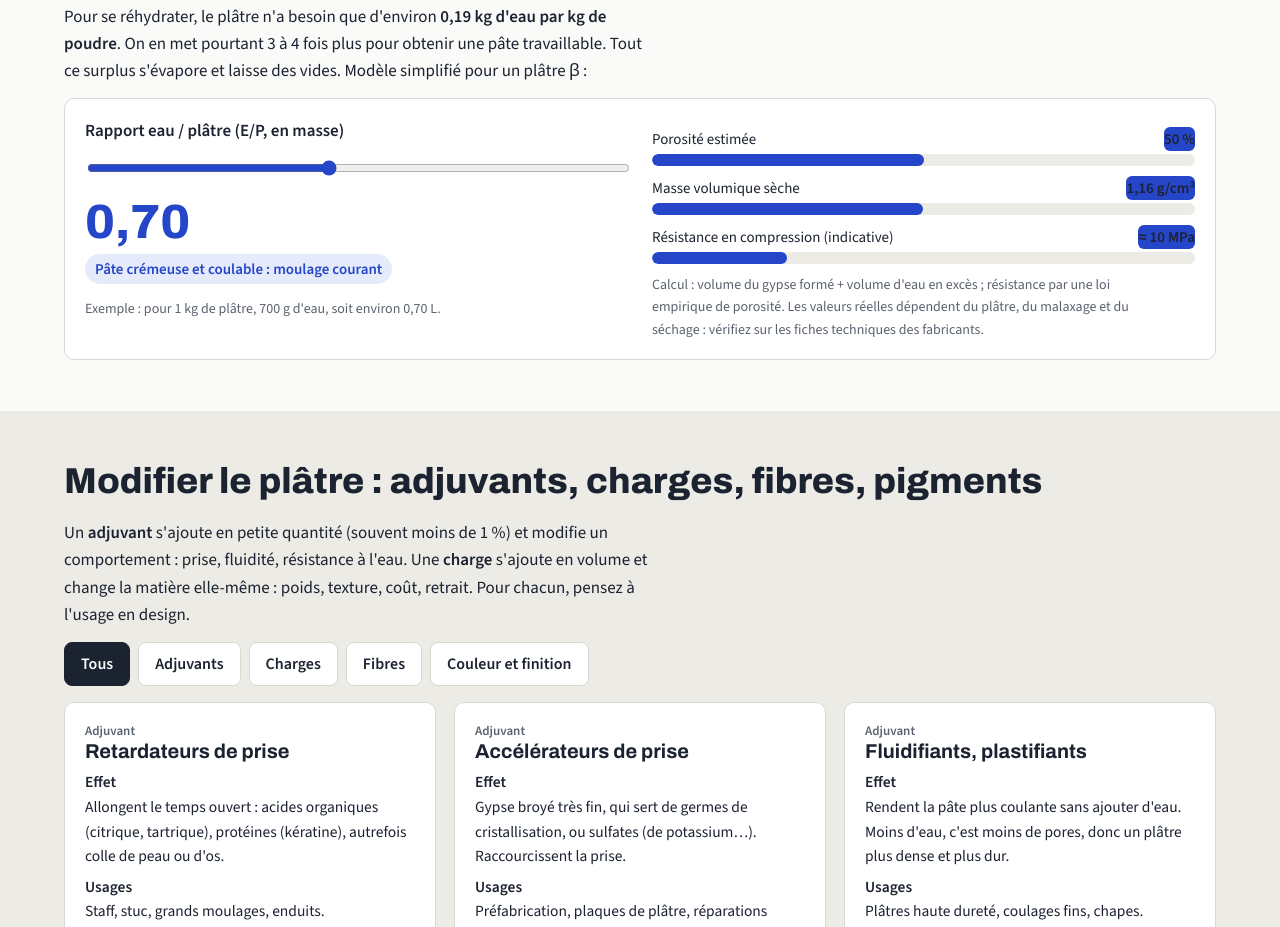
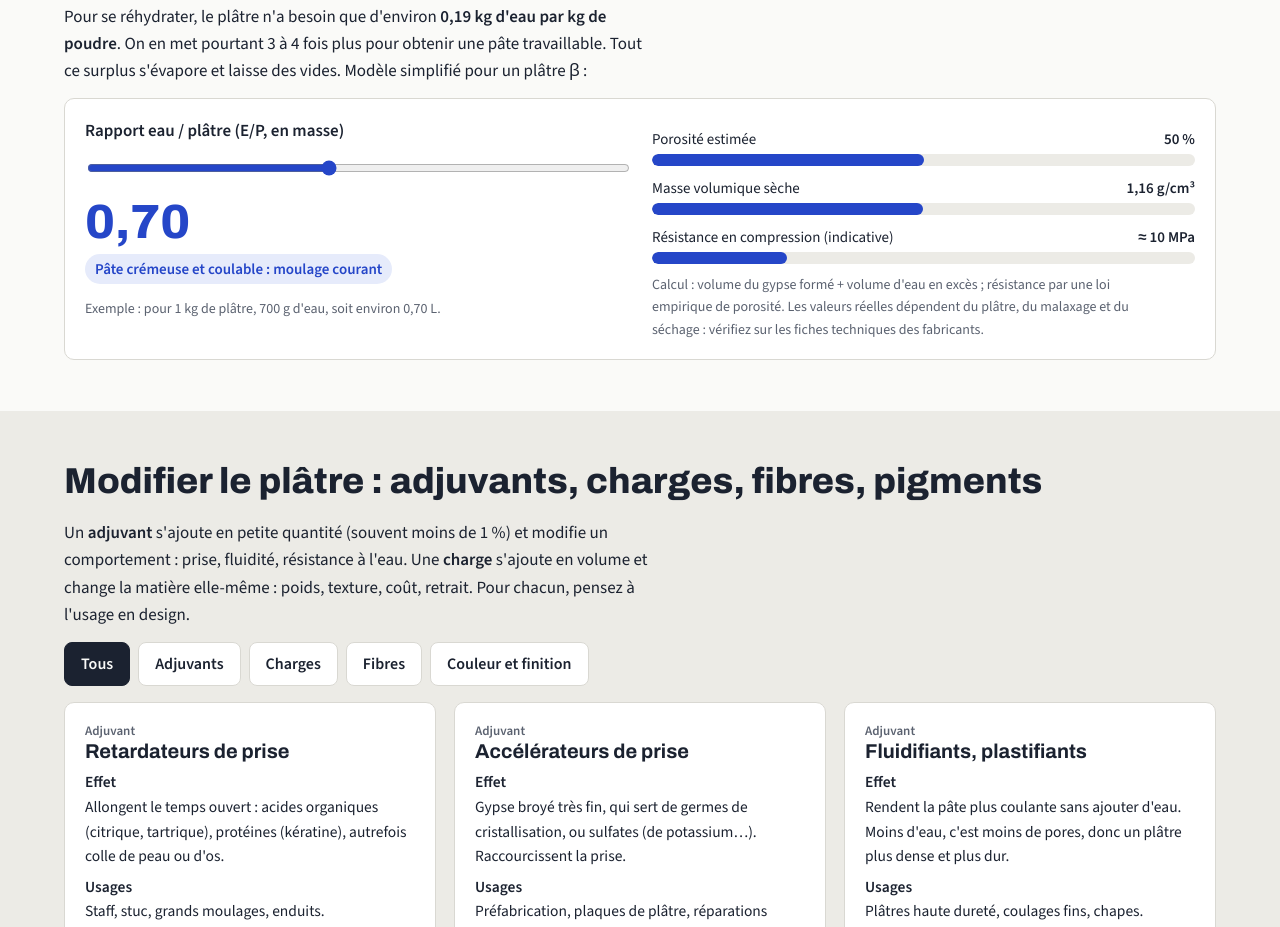
Before and after one commit to premiereesaat-dotcom/platre, a plain HTML site: page index.html in a window 1280 px wide. Shown: the part 2213-3140 px from the top of the page. Drawn offline with nearby package versions, Linux system fonts and the light colour scheme.

Commit message:
Update index.html

```diff
--- a/index.html
+++ b/index.html
@@ -83,7 +83,7 @@ input[type=range]{width:100%;accent-color:var(--blue);height:44px}
 .meter{margin:10px 0}
 .meter span{display:flex;justify-content:space-between;font-size:15px}
 .meter i{display:block;height:12px;background:var(--chalk);border-radius:6px;overflow:hidden;margin-top:3px}
-.meter b{display:block;height:100%;background:var(--blue);border-radius:6px;transition:width .25s}
+.meter i b{display:block;height:100%;background:var(--blue);border-radius:6px;transition:width .25s}
 .pill{display:inline-block;padding:3px 10px;border-radius:99px;background:var(--blue-soft);color:var(--blue);font-weight:600;font-size:15px}
 .ovenbar{display:flex;height:34px;border-radius:6px;overflow:hidden;margin:6px 0 4px;font-size:13px}
 .ovenbar div{display:flex;align-items:center;justify-content:center;color:#fff;font-weight:600;white-space:nowrap;overflow:hidden}
```
